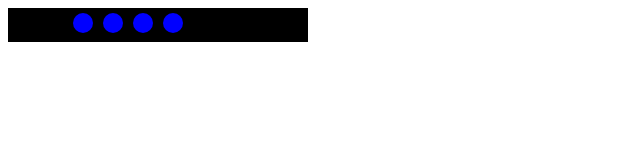
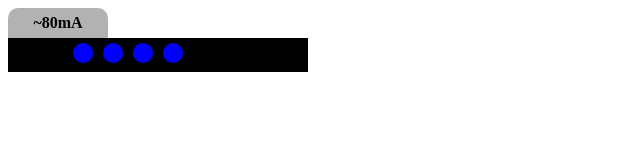
Before and after one commit to Continuities/neopixel-simulator, a website built with webpack: page src/index.html in a window 1280 px wide. Shown: the whole page, without its empty margins (0-640 px from the left). Built offline with nearby package versions, Linux system fonts and the light colour scheme.

Commit message:
Added current estimation

```diff
--- a/src/css/neopixel.css
+++ b/src/css/neopixel.css
@@ -15,3 +15,20 @@
     margin: 5px;
     display: inline-block;
 }
+
+.ammeter {
+    background-color: rgba(0, 0, 0, 0.3);
+    font-weight: bold;
+    width: 100px;
+    text-align: center;
+    line-height: 30px;
+    border-radius: 10px 10px 0 0;
+}
+
+.ammeter:before {
+    content: '~';
+}
+
+.ammeter:after {
+    content: 'mA';
+}
--- a/src/js/neopixel.js
+++ b/src/js/neopixel.js
@@ -11,6 +11,7 @@ const IndexPattern = /p-(\d+)/;
 
 const PIXELS = Symbol();
 const STRIP = Symbol();
+const AMMETER = Symbol();
 export default class Neopixel {
 
   /**
@@ -39,7 +40,6 @@ export default class Neopixel {
         const bi = IndexPattern.exec(b.element.className)[1];
         return ai - bi;
       });
-    console.log(strip[PIXELS]);
     return strip;
   }
 
@@ -56,6 +56,10 @@ export default class Neopixel {
       });
       document.body.appendChild(strip);
     }
+
+    const ammeter = this[AMMETER] = document.createElement('div');
+    ammeter.className = 'ammeter';
+    this[STRIP].parentNode.insertBefore(ammeter, this[STRIP]);
   }
 
   /**
@@ -75,7 +79,7 @@ export default class Neopixel {
    * Updates the display colour of all pixsels in the strip
    */
   show() {
-    this[PIXELS].forEach(p => p.updateColour());
+    this[AMMETER].innerText = this[PIXELS].reduce((current, pixel) => current + pixel.updateColour(), 0);
   }
 
   /**
@@ -124,6 +128,9 @@ class Pixel {
 
   updateColour() {
     this.element.style.background = `rgb(${this.colour.red}, ${this.colour.green}, ${this.colour.blue})`;
+
+    // Estimate the current drawn by this pixel
+    return ((this.colour.red + this.colour.blue + this.colour.green) / (255 * 3)) * 60;
   }
 
 }
```
